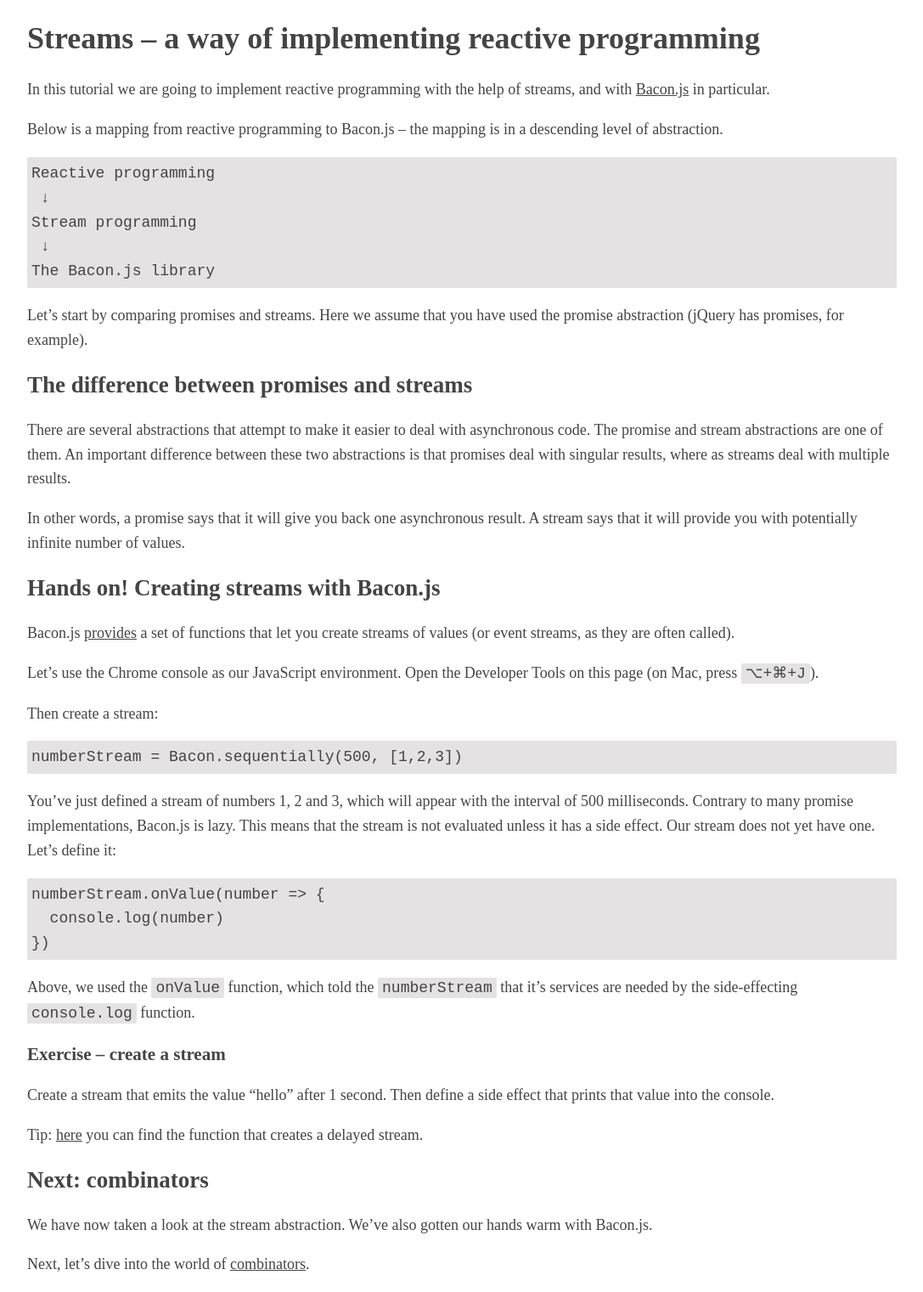
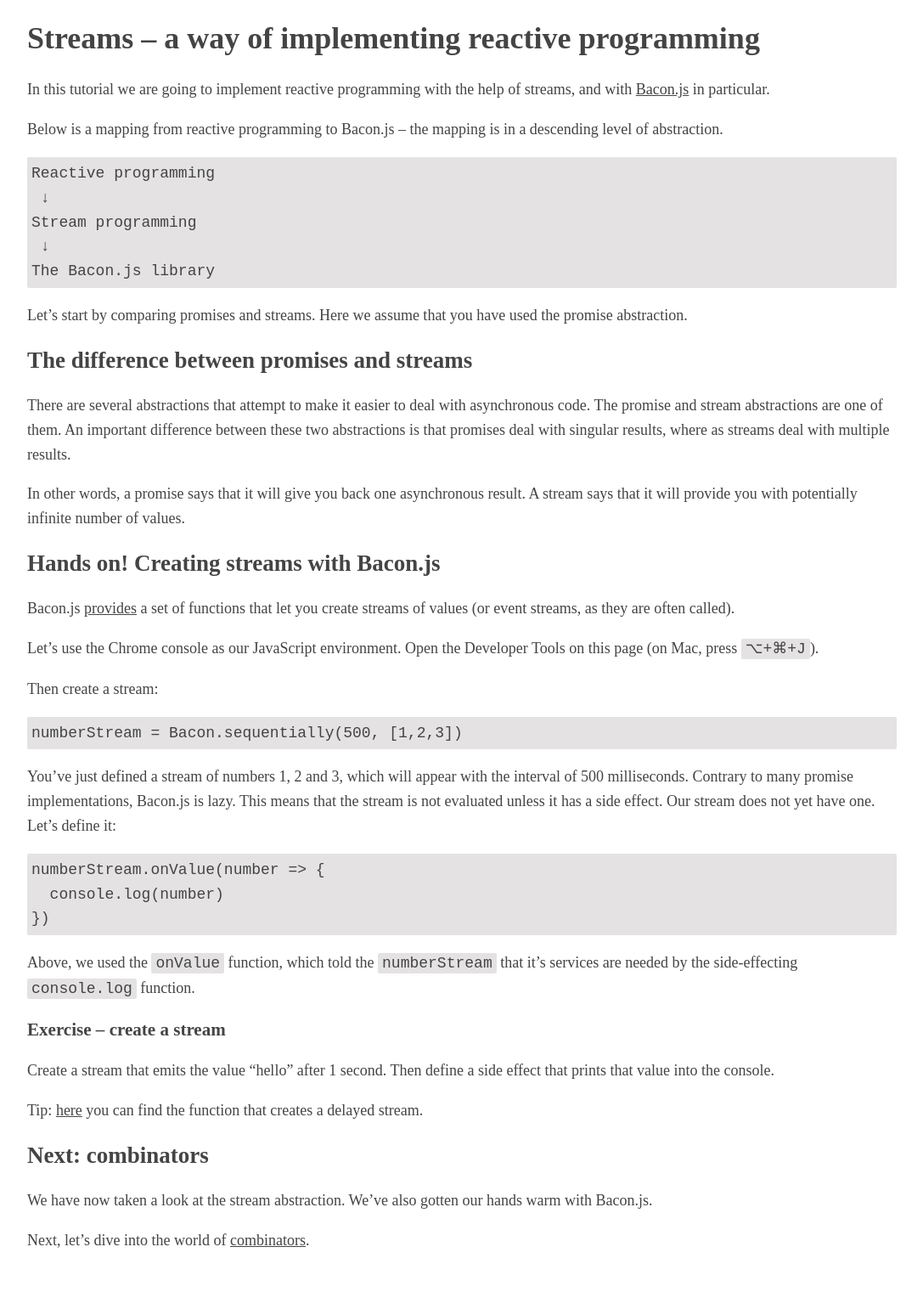
Before and after one commit to laurilehmijoki/learn-reactive-programming-with-bacon.js, a Jekyll site: the page built from streams.md, in a window 1280 px wide. Shown: the whole page at 85% size, without its empty margins (96-1183 px from the left). Built offline with Jekyll 4.4.1, drawn with Linux system fonts in a browser that asks for light colours; after the commit the page ends 1492 px from its top, so only the background shows below that.

Commit message:
Unreference jquery

```diff
--- a/streams.md
+++ b/streams.md
@@ -16,9 +16,8 @@ descending level of abstraction.
      ↓
     The Bacon.js library
 
-Let's start by comparing promises and
-streams. Here we assume that you have used the promise abstraction (jQuery has
-promises, for example).
+Let's start by comparing promises and streams. Here we assume that you have used
+the promise abstraction.
 
 ## The difference between promises and streams
 
```
